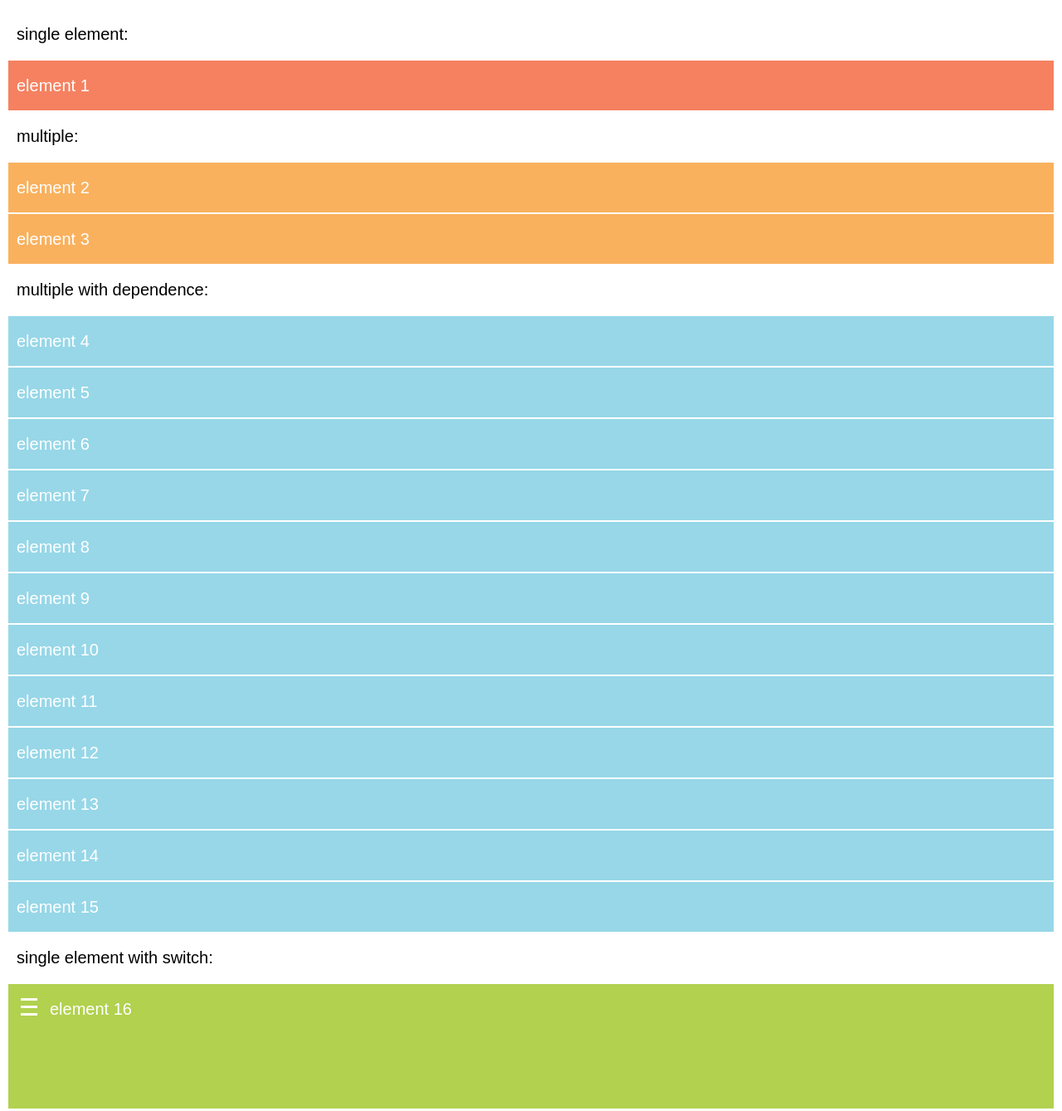
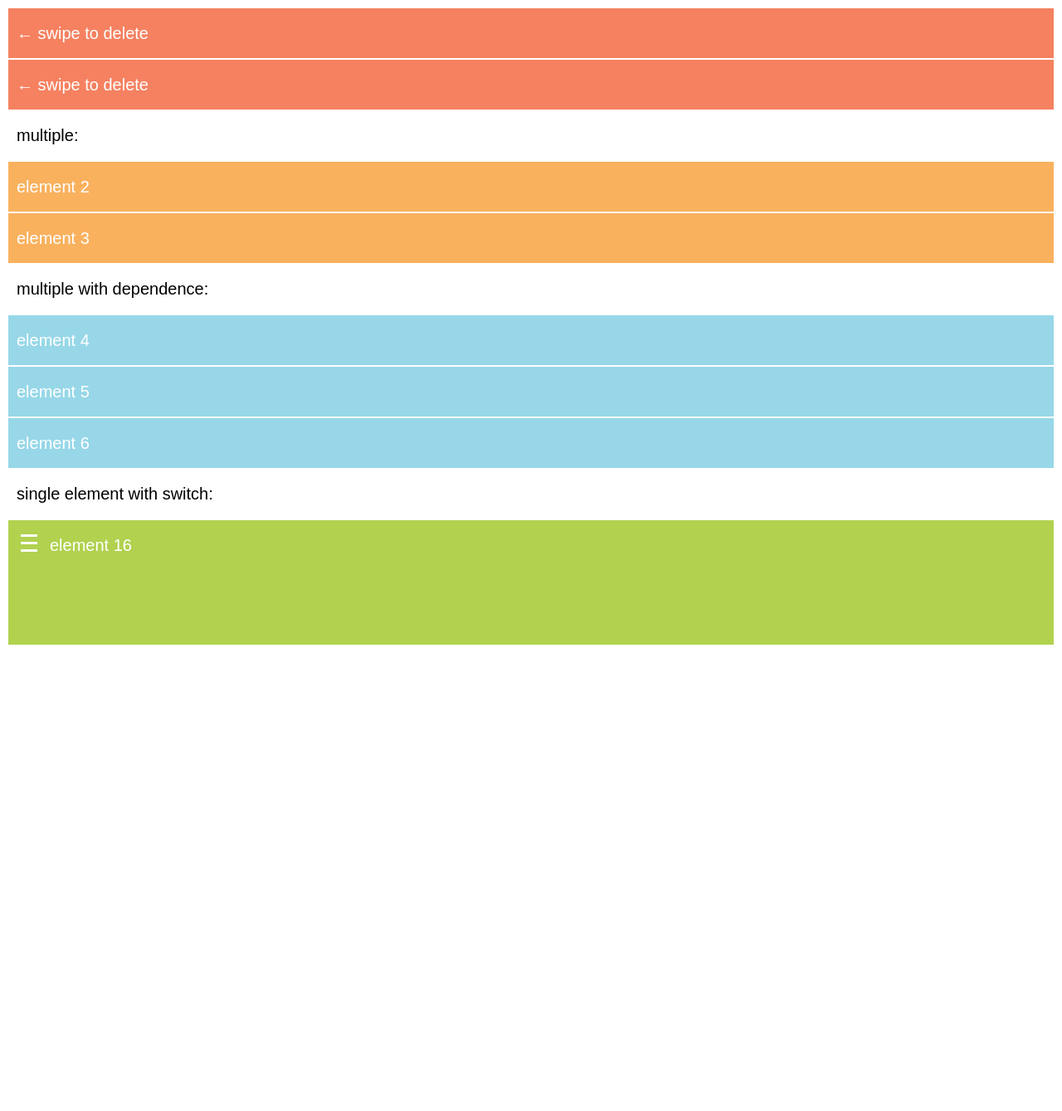
Before and after one commit to mishk0/swiped, a website: page index.html in a window 1280 px wide. Shown: the whole page at 83% size. After the commit the page ends 800 px from the top, so only its background shows below. Drawn offline with Linux system fonts and the light colour scheme.

Commit message:
upd demo

```diff
--- a/index.html
+++ b/index.html
@@ -75,10 +75,12 @@
 </head>
 <body>
     <div class="wrapper">
-        <p>single element:</p>
         <ul class="list1">
             <li>
-                element 1
+                &larr; swipe to delete
+            </li>
+            <li>
+                &larr; swipe to delete
             </li>
         </ul>
         <p>multiple:</p>
@@ -100,33 +102,6 @@
             </li>
             <li>
                 element 6
-            </li>
-            <li>
-                element 7
-            </li>
-            <li>
-                element 8
-            </li>
-            <li>
-                element 9
-            </li>
-            <li>
-                element 10
-            </li>
-            <li>
-                element 11
-            </li>
-            <li>
-                element 12
-            </li>
-            <li>
-                element 13
-            </li>
-            <li>
-                element 14
-            </li>
-            <li>
-                element 15
             </li>
         </ul>
 
@@ -153,8 +128,8 @@
     var a3 = Swiped.init({
         query: '.list3 li',
         list: true,
-        left: 200,
-        right: 200
+        left: 70,
+        right: 100
     });
 
     var a4 = Swiped.init({
```
Also changed, not shown: dist/swiped.js.
